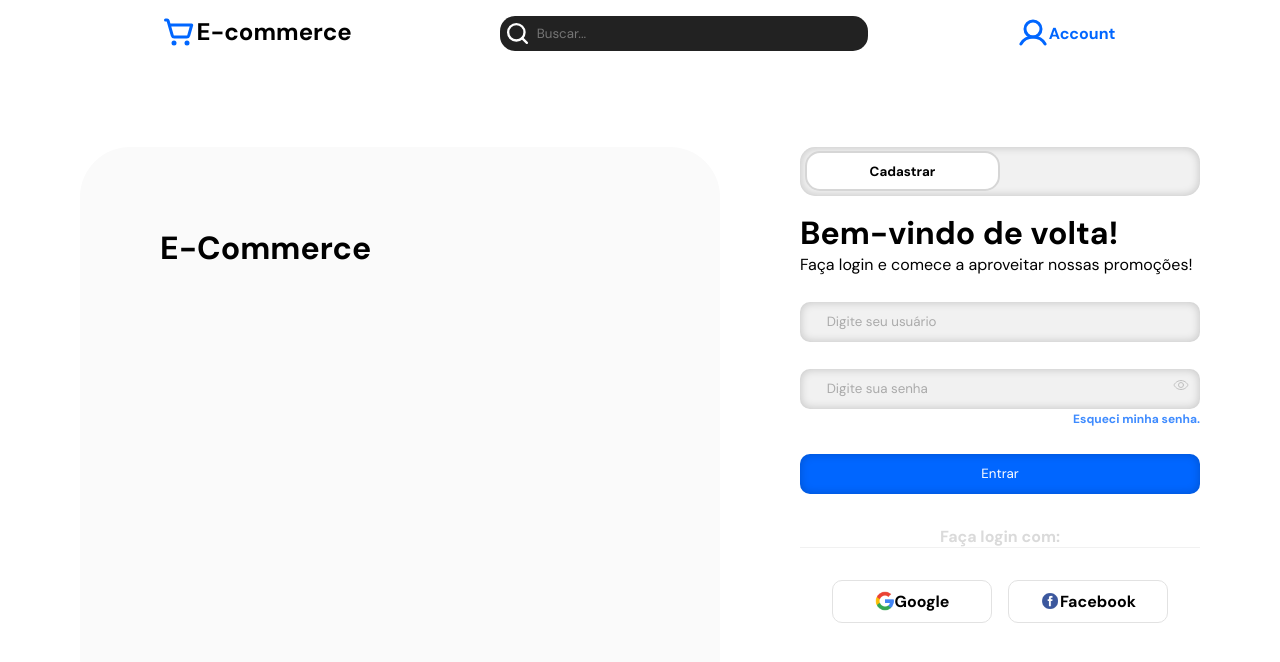
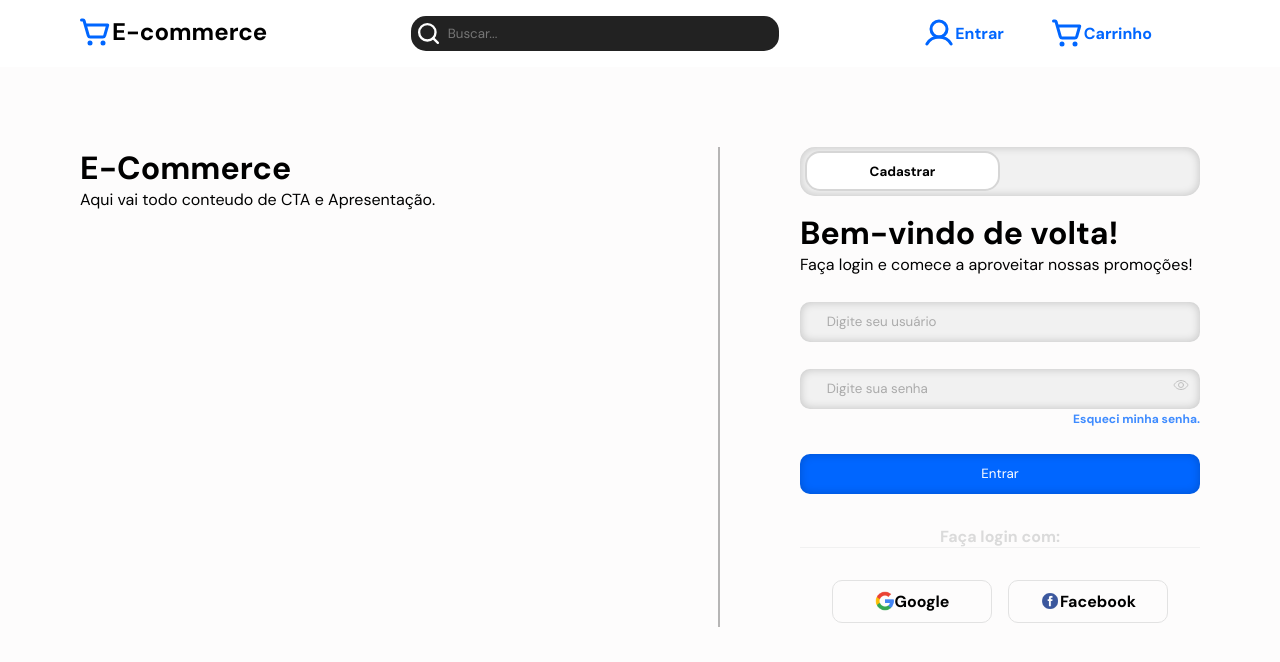
Before and after one commit to glauber2k2/loja_virtual, a Next.js app: page /Account in a window 1280 px wide. Shown: the top 662 px of the page. Built offline with nearby package versions, Linux system fonts and the light colour scheme.

Commit message:
first commits

```diff
--- a/src/components/Layout/Account/Register/Register.module.css
+++ b/src/components/Layout/Account/Register/Register.module.css
@@ -53,14 +53,6 @@
   margin-left: -2em;
 }
 
-.containerImages {
-  padding: 5em;
-  width: 100%;
-  min-height: 70vh;
-  background-color: #fafafa;
-  border-radius: 50px;
-}
-
 .redeLogin {
   display: flex;
   justify-content: center;
--- a/src/components/Layout/Navbar/Navbar.module.css
+++ b/src/components/Layout/Navbar/Navbar.module.css
@@ -1,7 +1,7 @@
 .navbar_container {
-  padding: 1em;
+  padding: 1em 5em;
   display: flex;
-  justify-content: space-evenly;
+  justify-content: space-between;
 }
 
 .title {
@@ -24,14 +24,15 @@
   border: none;
 }
 
-.login {
+.user {
   display: flex;
   justify-content: center;
   align-items: center;
 }
 
-.login a {
+.user a {
   color: #0066ff;
   text-decoration: none;
   font-weight: bold;
+  margin-right: 3em;
 }
--- a/src/components/Layout/Navbar/index.tsx
+++ b/src/components/Layout/Navbar/index.tsx
@@ -8,7 +8,7 @@ export default function Navbar() {
     <nav className={styles.navbar_container}>
       <Link href='/' legacyBehavior>
         <div className={styles.title}>
-          <ShoppingCartSimple size={32} color='#0066ff' weight='bold' />{' '}
+          <ShoppingCartSimple size={32} color='#0066ff' weight='bold' />
           <h1>E-commerce</h1>
         </div>
       </Link>
@@ -16,10 +16,15 @@ export default function Navbar() {
         <MagnifyingGlass size={25} color='#fff' weight='bold' />
         <input type='text' id='search' placeholder='Buscar...' />
       </div>
-      <div className={styles.login}>
+      <div className={styles.user}>
         <User size={32} color='#0066ff' weight='bold' />
         <Link href='/Account' legacyBehavior>
-          <a>Account</a>
+          <a>Entrar</a>
+        </Link>
+
+        <ShoppingCartSimple size={32} color='#0066ff' weight='bold' />
+        <Link href='/Account' legacyBehavior>
+          <a>Carrinho</a>
         </Link>
       </div>
     </nav>
--- a/src/pages/Account/Account.module.css
+++ b/src/pages/Account/Account.module.css
@@ -1,4 +1,6 @@
 .container {
+  height: 90vh;
+  background-color: #fdfcfc;
   display: flex;
   justify-content: space-around;
   gap: 5em;
@@ -6,11 +8,9 @@
 }
 
 .containerImages {
-  padding: 5em;
   width: 100%;
-  min-height: 70vh;
-  background-color: #fafafa;
-  border-radius: 50px;
+  height: 60vh;
+  border-right: 2px solid rgba(3, 3, 3, 0.281);
 }
 
 .selectLogin {
--- a/src/pages/Account/index.tsx
+++ b/src/pages/Account/index.tsx
@@ -14,13 +14,14 @@ export default function Account() {
     <main className={styles.container}>
       <div className={styles.containerImages}>
         <h1>E-Commerce</h1>
+        <p>Aqui vai todo conteudo de CTA e Apresentação.</p>
         <div className={styles.images}></div>
       </div>
       <div>
         <div className={auth ? styles.selectLogin : styles.selectRegister}>
           <button onClick={handleChangeAuth}>
             {auth ? 'Cadastrar' : 'Logar'}
-          </button>{' '}
+          </button>
         </div>
         {auth ? <Login /> : <Register />}
       </div>
```
